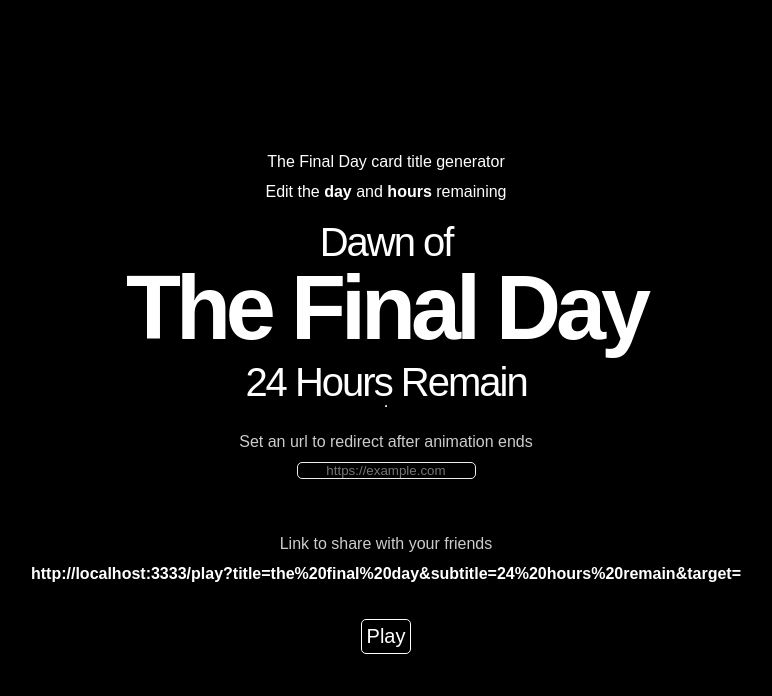
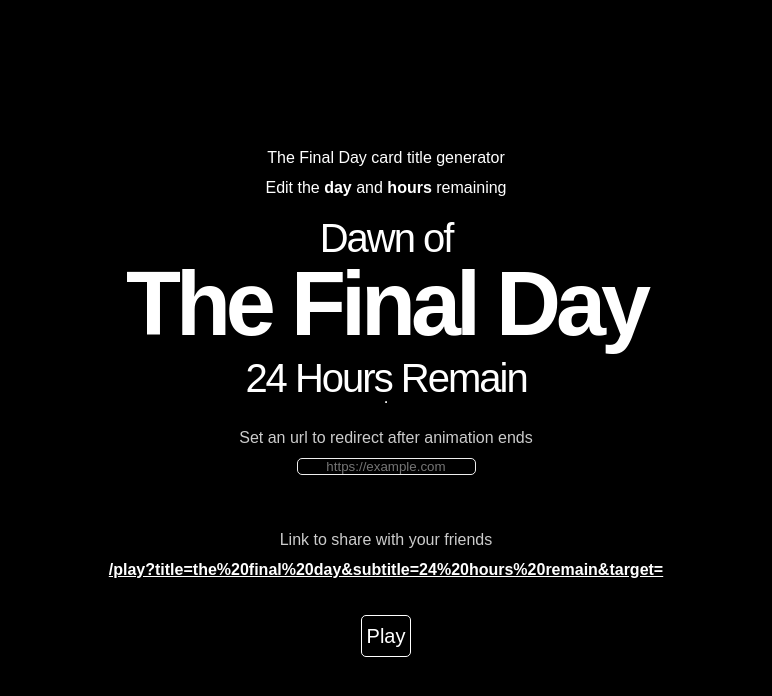
Before and after one commit to Artenes/majoras-mask-daw-day-generator, a React (Create React App) app: page / in a window 1280 px wide. Shown: the top 696 px of the page, without its empty margins (254-1026 px from the left). Built offline with nearby package versions, Linux system fonts and the light colour scheme.

Commit message:
feat: Open play page when play button is pressed

```diff
--- a/src/pages/Main/index.js
+++ b/src/pages/Main/index.js
@@ -1,4 +1,5 @@
 import React, { useState, useEffect } from 'react';
+import { Link } from 'react-router-dom';
 import './style.css';
 
 export default function Main() {
@@ -7,14 +8,19 @@ export default function Main() {
   const [hours, setHours] = useState('24 hours remain');
   const [link, setLink] = useState('');
   const [url, setUrl] = useState('');
+  const [query, setQuery] = useState('');
 
   useEffect(() => {
 
     const title = encodeURI(day);
     const subtitle = encodeURI(hours);
     const target = encodeURI(link);
-    const base = `http://localhost:3333/play?title=${title}&subtitle=${subtitle}&target=${target}`;
-    setUrl(base);
+
+    const query = `?title=${title}&subtitle=${subtitle}&target=${target}`;
+    setQuery(query);
+
+    const base = `${process.env.PUBLIC_URL}/play`;
+    setUrl(`${base}${query}`);
 
   }, [day, hours, link]);
 
@@ -34,9 +40,9 @@ export default function Main() {
       <input id="url" type="text" placeholder="https://example.com" onChange={e => setLink(e.target.value)}/><br/>
 
       <label htmlFor="share">Link to share with your friends</label>
-      <p id="share">{url}</p>
+      <a id="share" href={url}>{url}</a>
 
-      <button type="button">Play</button>
+      <Link id="play" to={{ pathname: '/play', search: query }}>Play</Link>
 
     </div>
   );
--- a/src/pages/Main/style.css
+++ b/src/pages/Main/style.css
@@ -55,9 +55,11 @@ label {
 #share {
   text-align: center;
   font-weight: bold;
+  color: #fff;
 }
 
-button {
+#play {
+  text-decoration: none;
   margin-top: 30px;
   border: 1px solid #fff;
   padding: 5px;
@@ -69,7 +71,7 @@ button {
   transition: background 0.2s;
 }
 
-button:hover {
+#play:hover {
   background: #fff;
   color: #000;
 }
```
